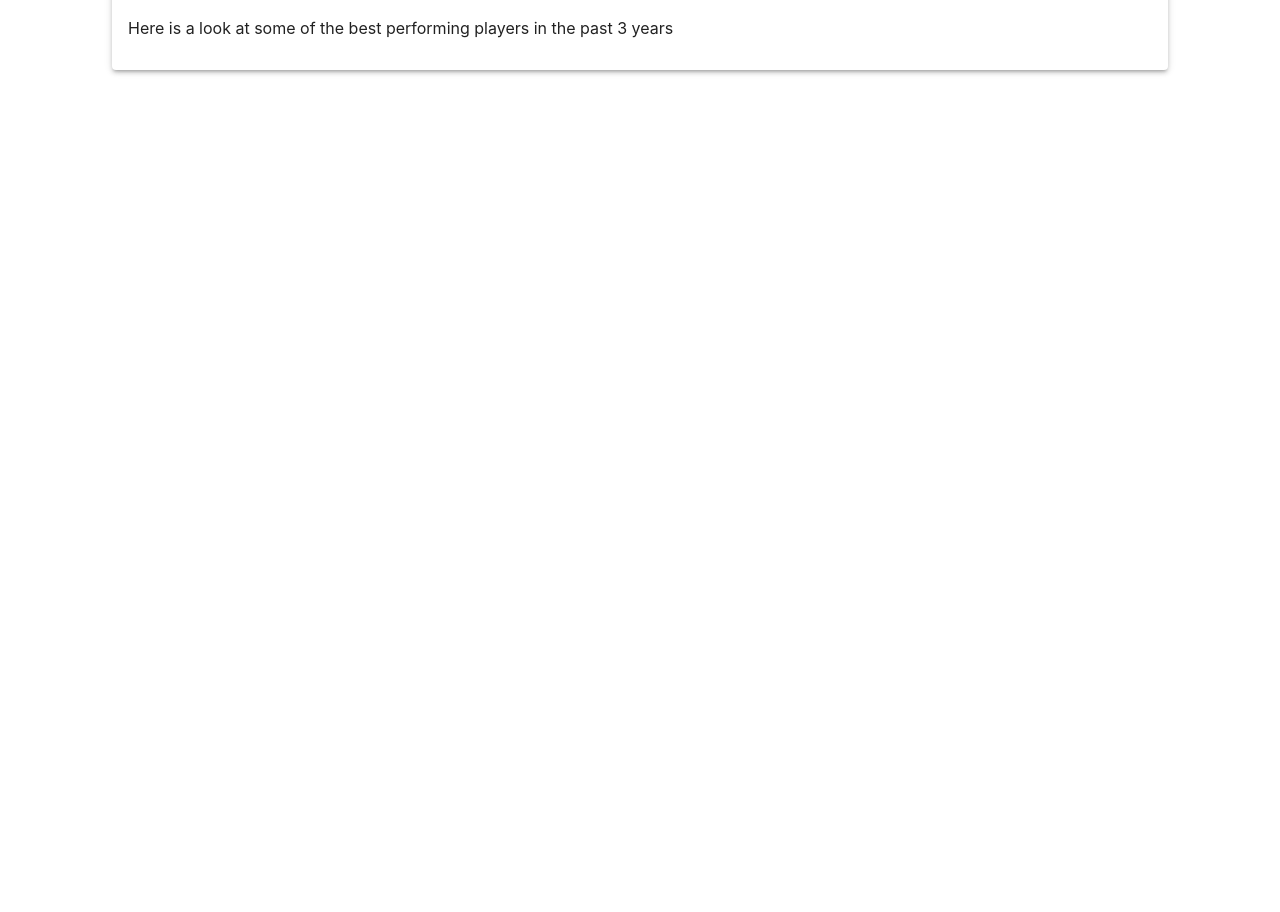
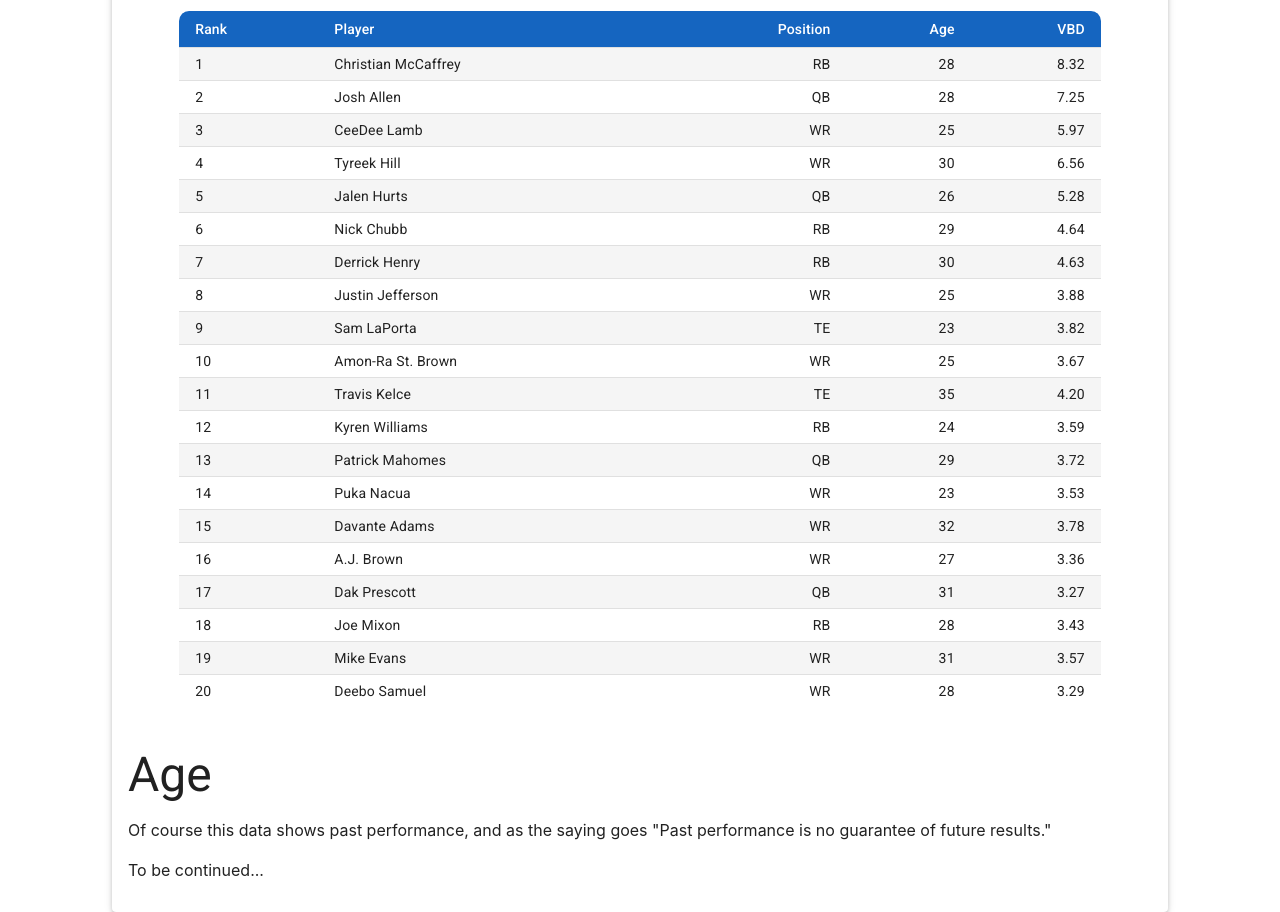
Before and after one commit to Justinzh0905/FantasyFootballv3, a React (Create React App) app in the folder frontend/: page / in a window 1280 px wide. Shown: the part 750-1662 px from the top of the page. Before the commit the page ends 864 px from the top, so only its background shows below. Built offline with nearby package versions, Linux system fonts and the light colour scheme.

Commit message:
more lore

```diff
--- a/frontend/src/App.js
+++ b/frontend/src/App.js
@@ -1,7 +1,62 @@
 import './App.css';
 import * as React from 'react';
-import { AppBar, Toolbar, Typography, Button, Box, Paper} from '@mui/material';
+import { AppBar, Toolbar, Typography, Button, Box, Paper, Table, TableHead, TableBody, TableCell, TableRow, TableContainer, tableCellClasses} from '@mui/material';
 import { useOutlet, Link} from 'react-router-dom';
+import { styled } from '@mui/material/styles';
+
+
+const StyledTableCell = styled(TableCell)(({ theme }) => ({
+  [`&.${tableCellClasses.head}`]: {
+    backgroundColor: theme.palette.primary.dark,
+    color: theme.palette.common.white,
+  },
+  [`&.${tableCellClasses.body}`]: {
+    fontSize: 14,
+  },
+}));
+
+const StyledTableRow = styled(TableRow)(({ theme }) => ({
+  '&:nth-of-type(odd)': {
+    backgroundColor: theme.palette.action.hover,
+  },
+  // hide last border
+  '&:last-child td, &:last-child th': {
+    border: 0,
+  },
+}));
+
+function createData(
+  rank,
+  player,
+  position,
+  age,
+  vbd,
+) {
+  return { rank, player, position, age, vbd };
+}
+
+const rows = [
+  createData(1,'Christian McCaffrey','RB',28,8.323809523809524),
+  createData(2,'Josh Allen','QB',28,7.247863247863248),
+  createData(3,'CeeDee Lamb','WR',25,5.966101694915254),
+  createData(4,'Tyreek Hill','WR',30,6.556521739130435),
+  createData(5,'Jalen Hurts','QB',26,5.283185840707965),
+  createData(6,'Nick Chubb','RB',29,4.642857142857143),
+  createData(7,'Derrick Henry','RB',30,4.62962962962963),
+  createData(8,'Justin Jefferson','WR',25,3.879120879120879),
+  createData(9,'Sam LaPorta','TE',23,3.823529411764706),
+  createData(10,'Amon-Ra St. Brown','WR',25,3.672566371681416),
+  createData(11,'Travis Kelce','TE',35,4.2),
+  createData(12,'Kyren Williams','RB',24,3.588235294117647),
+  createData(13,'Patrick Mahomes','QB',29,3.7217391304347824),
+  createData(14,'Puka Nacua','WR',23,3.5294117647058822),
+  createData(15,'Davante Adams','WR',32,3.7796610169491527),
+  createData(16,'A.J. Brown','WR',27,3.356521739130435),
+  createData(17,'Dak Prescott','QB',31,3.2685185185185186),
+  createData(18,'Joe Mixon','RB',28,3.4285714285714284),
+  createData(19,'Mike Evans','WR',31,3.5701754385964914),
+  createData(20,'Deebo Samuel','WR',28,3.2941176470588234),
+];
 
 function NavBar() {
 
@@ -55,7 +110,38 @@ function HomeBlurb() {
           the most recent year accounts for 57.14% of the ranking, the year before accounts for 28.57%, and the last year represents 14.29% of the ranking.
           Football players have short careers and regress quickly so it is important to place a heavy emphasis on recent data and only rely on older data help control to outlier performance.
           <br /> <br />
-          Here is a look at some of the best performing players in the past 3 years
+          Here is a look at some of the best performing players in the past 3 years:
+        </p>
+        <TableContainer component={Box} sx={{display: 'flex', justifyContent: 'center'}}>
+          <Table size="small" sx={{width: '90%'}}>
+            <TableHead>
+              <TableRow>
+                <StyledTableCell sx={{borderRadius: '10px 0px 0px 0px'}}> Rank</StyledTableCell>
+                <StyledTableCell> Player</StyledTableCell>
+                <StyledTableCell align="right"> Position</StyledTableCell>
+                <StyledTableCell align="right"> Age</StyledTableCell>
+                <StyledTableCell align="right" sx={{borderRadius: '0px 10px 0px 0px'}}> VBD</StyledTableCell>
+              </TableRow>
+            </TableHead>
+            <TableBody>
+              {rows.map((row) => (
+                <StyledTableRow key={row.rank}>
+                  <StyledTableCell component="th" scope="row">{row.rank}</StyledTableCell>
+                  <StyledTableCell> {row.player}</StyledTableCell>
+                  <StyledTableCell align="right">{row.position}</StyledTableCell>
+                  <StyledTableCell align="right">{row.age}</StyledTableCell>
+                  <StyledTableCell align="right">{row.vbd.toFixed(2)}</StyledTableCell>
+                </StyledTableRow>
+              ))}
+            </TableBody>
+          </Table >
+        </TableContainer>
+        <br /><br />
+        <Typography variant='h3' gutterBottom> Age </Typography>
+        <p>
+          Of course this data shows past performance, and as the saying goes "Past performance is no guarantee of future results."
+          <br /><br />
+          To be continued...
         </p>
       </Box>
     </>
```
